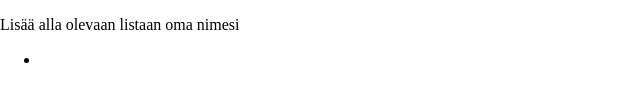
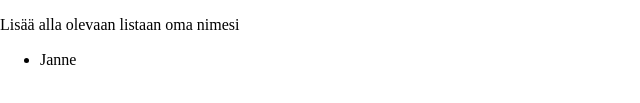
Before and after one commit to jamijamijamijami/perussivuja, a plain HTML site: page index.html in a window 1280 px wide. Shown: the part 149-252 px from the top of the page, 0-640 px from the left. Drawn offline with nearby package versions, Linux system fonts and the light colour scheme.

Commit message:
Update index.html

```diff
--- a/index.html
+++ b/index.html
@@ -23,7 +23,7 @@
 		<h2>Tähän alle tehdään GitHub harjoitus</h2>
 		<p>Lisää alla olevaan listaan oma nimesi</p>
 		<ul>
-			<li></li>
+			<li>Janne</li>
 		</ul>
 
 
```
